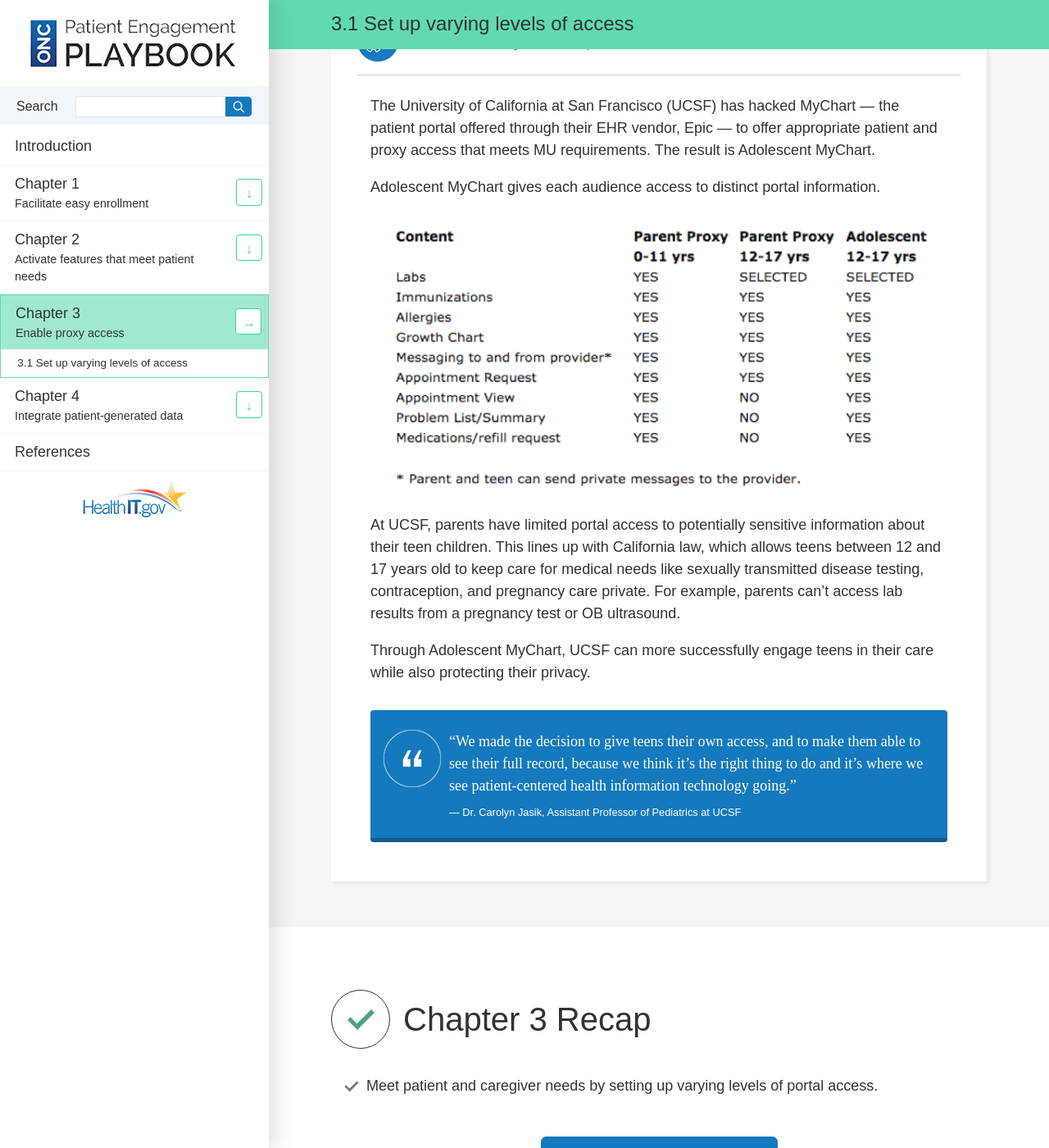
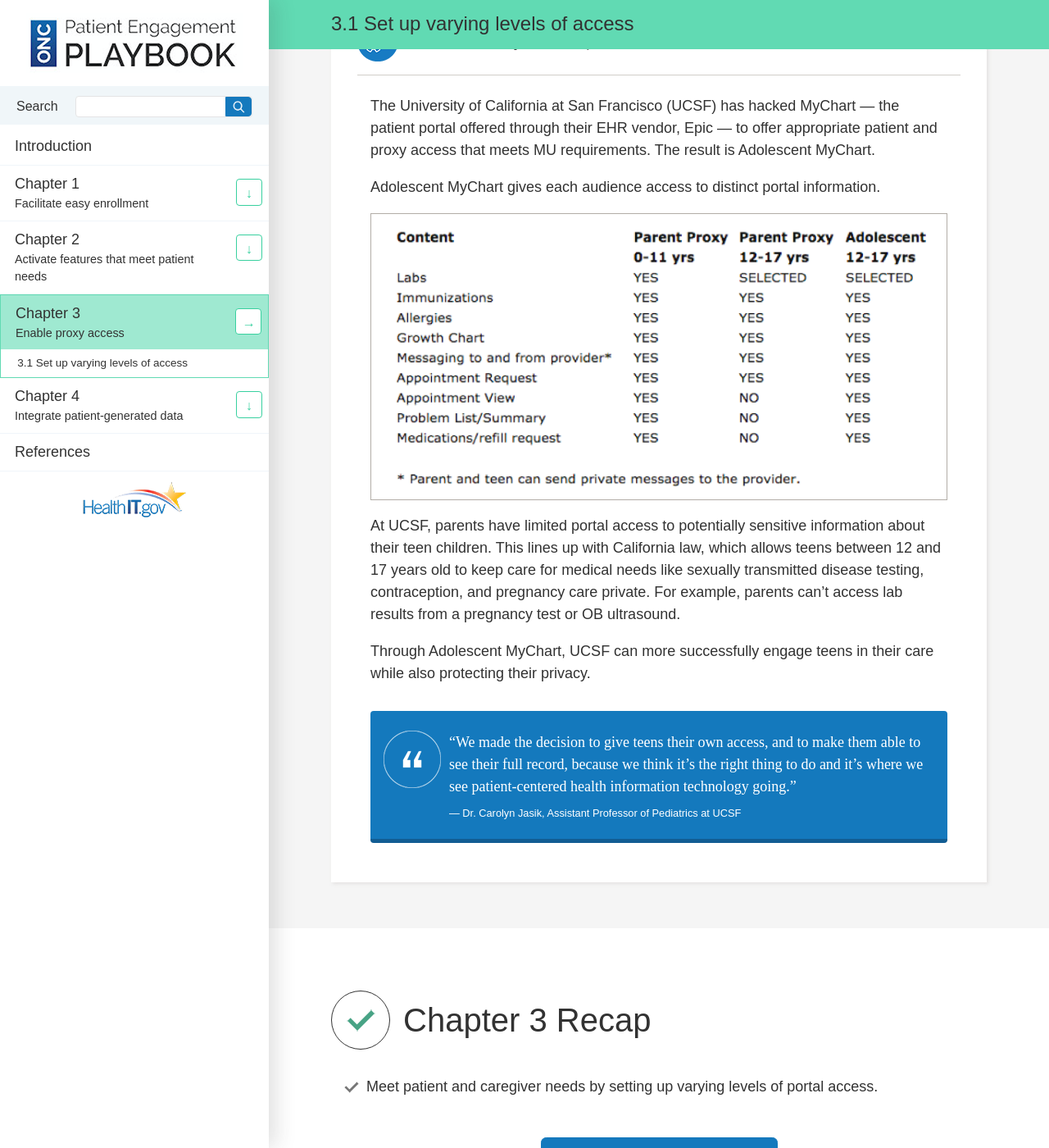
Before and after one commit to SriGovHealth/ONCHITPlaybook, a Jekyll site: the page built from _content/chapter-3.html, in a window 1280 px wide and 1400 px high, scrolled down 2117 px. Shown: the whole window at 82% size. Built offline with Jekyll 4.4.1, drawn with Linux system fonts in a browser that asks for light colours.

Commit message:
Add border to image

```diff
--- a/_content/chapter-3.html
+++ b/_content/chapter-3.html
@@ -104,7 +104,7 @@ next-url: "/chapter-4/"
 
           <p>Adolescent MyChart gives each audience access to distinct portal information.</p>
 
-          <p><img src="{{ "/img/figure-3-1.png" | prepend: site.baseurl }}" alt=""></p>
+          <p><img src="{{ "/img/figure-3-1.png" | prepend: site.baseurl }}" alt="" class="bordered"></p>
 
           <p>At UCSF, parents have limited portal access to potentially sensitive information about their teen children. This lines up with California law, which allows teens between 12 and 17 years old to keep care for medical needs like sexually transmitted disease testing, contraception, and pregnancy care private. For example, parents can&rsquo;t access lab results from a pregnancy test or OB ultrasound.</p>
 
--- a/_sass/_patterns.scss
+++ b/_sass/_patterns.scss
@@ -928,6 +928,10 @@ ul.checklist {
   }
 }
 
+.bordered {
+  border: 1px solid $gray;
+}
+
 // Pattern library color blocks
 .colorblock {
   border: 1px solid $black;
```
